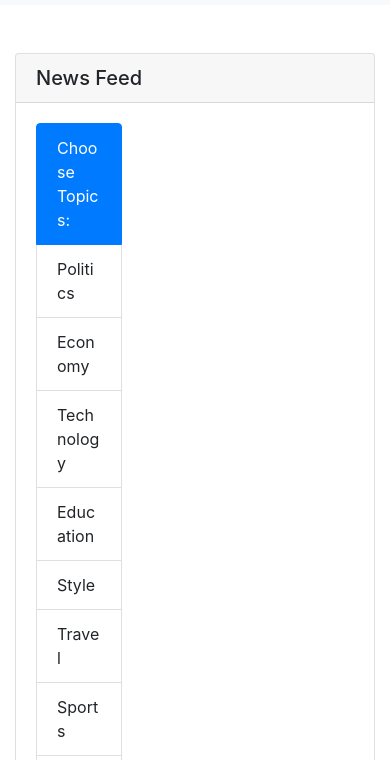
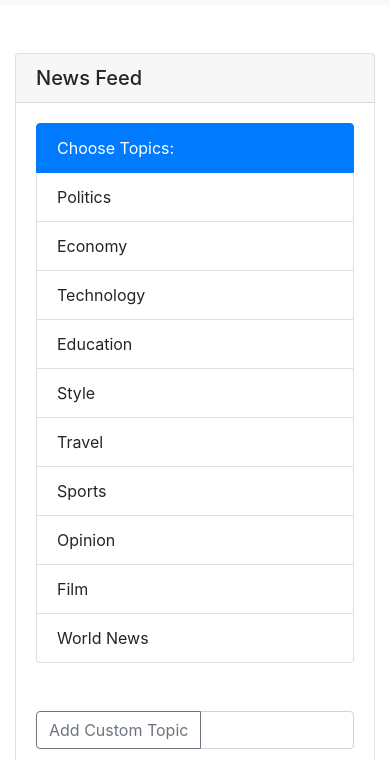
Before and after one commit to jeffpball/Basic-Portfolio, a plain HTML site: page UChoose-News/index.html in a window 390 px wide. Shown: the part 84-844 px from the top of the page. Drawn offline with nearby package versions, Linux system fonts and the light colour scheme.

Commit message:
Add media query to UChoose News

```diff
--- a/UChoose-News/index.html
+++ b/UChoose-News/index.html
@@ -5,6 +5,7 @@
     <meta name="viewport" content="width=device-width, initial-scale=1.0">
     <meta http-equiv="X-UA-Compatible" content="ie=edge">
     <link rel="stylesheet" href="https://stackpath.bootstrapcdn.com/bootstrap/4.3.1/css/bootstrap.min.css" integrity="sha384-ggOyR0iXCbMQv3Xipma34MD+dH/1fQ784/j6cY/iJTQUOhcWr7x9JvoRxT2MZw1T" crossorigin="anonymous">
+    <link rel="stylesheet" href="style.css">
     <!-- Link to JQuery API -->
     <script src="https://code.jquery.com/jquery-3.4.1.js" integrity="sha256-WpOohJOqMqqyKL9FccASB9O0KwACQJpFTUBLTYOVvVU=" crossorigin="anonymous"></script>
     <!-- Link to JS file -->
@@ -31,7 +32,7 @@
 
            <div class="card-body row">
 
-               <div class="col-4">
+               <div class="col-4 column ">
 
                    <div class="list-group mb-3" id="topics">
                        <a href="" class="list-group-item active disabled" aria-disabled="true">Choose Topics:</a>
@@ -108,7 +109,7 @@
 
                </div>
 
-               <div class="col-8">
+               <div class="col-8 column">
                  <div id="MainDisplay"></div>
                </div>
 
--- /dev/null
+++ b/UChoose-News/style.css
@@ -0,0 +1,6 @@
+
+@media (max-width: 450px) {
+    .column {
+        min-width: 100%;
+    }
+}
```
